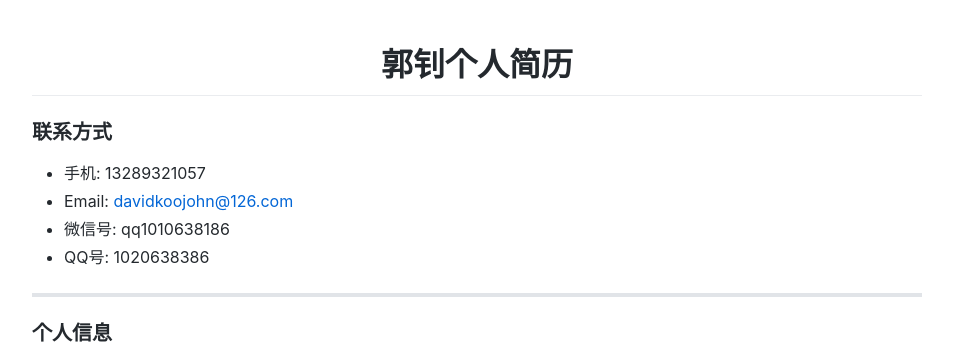
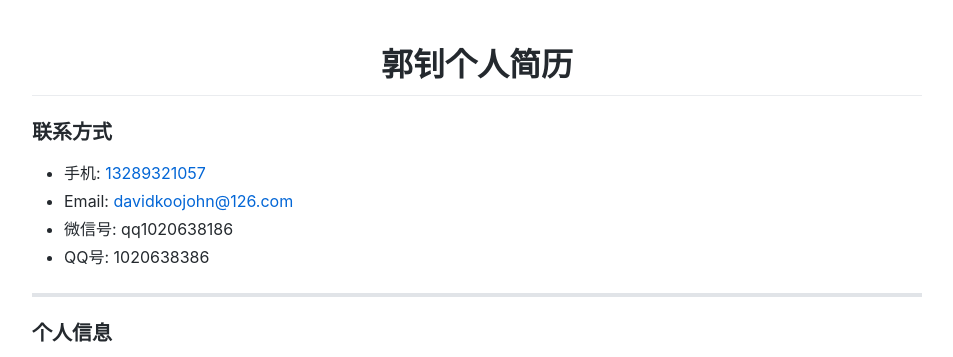
Before and after one commit to davidkoojohn/davidkoojohn.github.io, a Jekyll site: the page built from resume.md, in a window 1280 px wide and 1400 px high. Shown: the top 357 px of the window, without its empty margins (163-1116 px from the left). Built offline with Jekyll 4.4.1, drawn with Linux system fonts in a browser that asks for light colours; comment, search, counter and statistics services are not loaded; some of the changed text lies outside the part shown.

Commit message:
update wechat num

```diff
--- a/_layouts/resume.html
+++ b/_layouts/resume.html
@@ -77,11 +77,13 @@ layout: empty
   <h1 class="text-center">郭钊个人简历</h1>
   <h3>联系方式</h3>
   <ul>
-    <li>手机: 13289321057</li>
+    <li>
+      手机: <a href="tel:13289321057">13289321057</a>
+    </li>
     <li>
       Email: <a href="mailto:davidkoojohn@126.com" title="Send me a message">davidkoojohn@126.com</a>
     </li>
-    <li>微信号: qq1010638186</li>
+    <li>微信号: qq1020638186</li>
     <li>QQ号: 1020638386</li>
   </ul>
   <hr>
```
Also changed, not shown: resume.md (+3 -3 lines).
